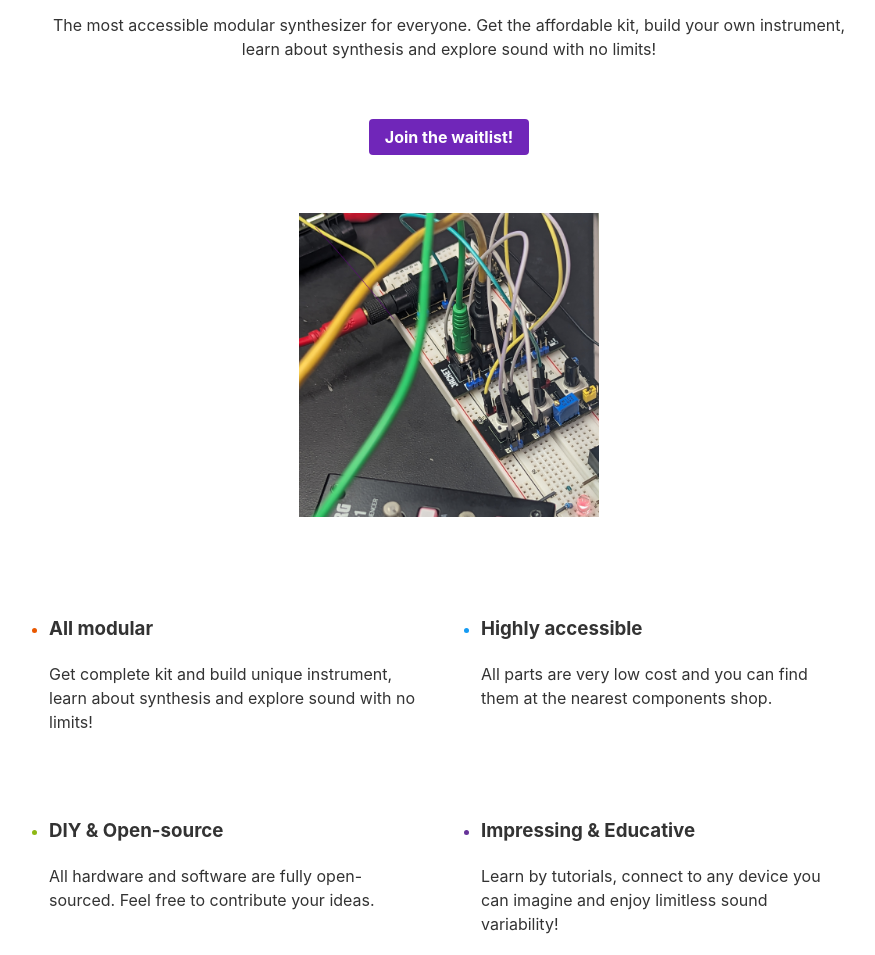
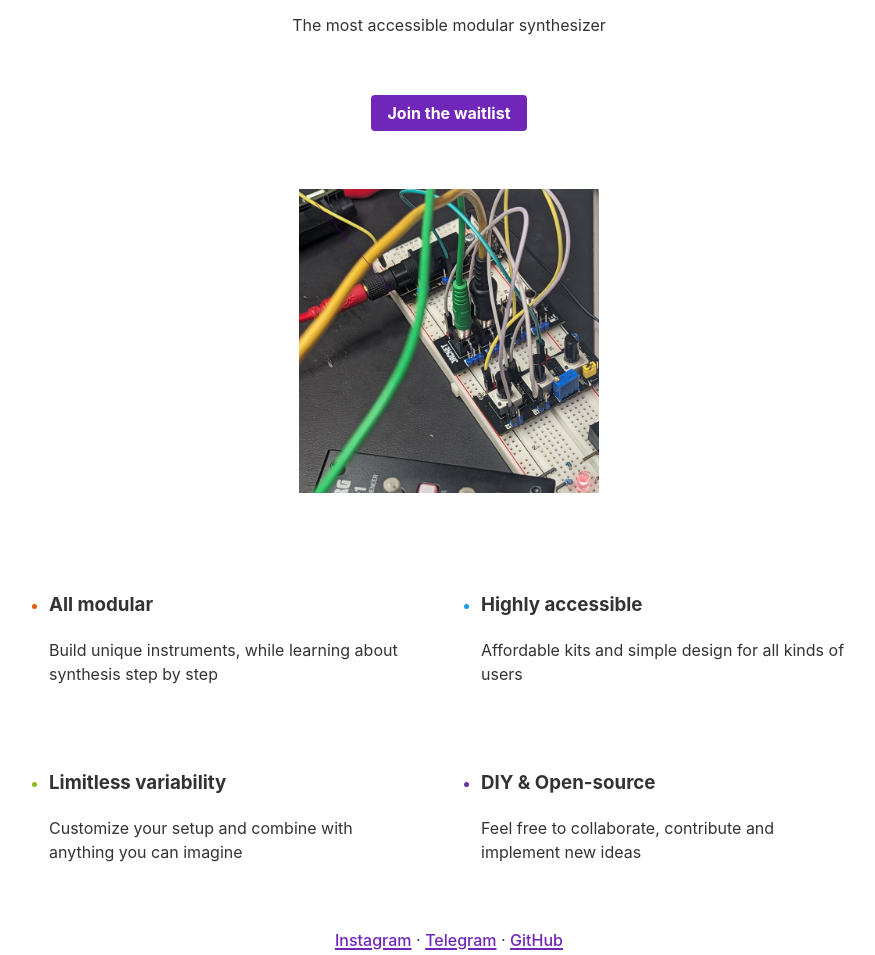
Before and after one commit to microrack/microrack.org, a Gatsby site: page / in a window 1280 px wide. Shown: the part 465-1420 px from the top of the page, without its empty margins (191-1066 px from the left). Built offline with nearby package versions, Linux system fonts and the light colour scheme; Gatsby itself is replaced by a stand-in of ours.

Commit message:
Change text content

```diff
--- a/src/pages/index.js
+++ b/src/pages/index.js
@@ -9,22 +9,22 @@ const links = [
   {
     text: "All modular",
     description:
-      "Get complete kit and build unique instrument, learn about synthesis and explore sound with no limits!",
+      "Build unique instruments, while learning about synthesis step by step",
   },
   {
     text: "Highly accessible",
     description:
-      "All parts are very low cost and you can find them at the nearest components shop.",
+      "Affordable kits and simple design for all kinds of users",
+  },
+  {
+    text: "Limitless variability",
+    description:
+      "Customize your setup and combine with anything you can imagine",
   },
   {
     text: "DIY & Open-source",
     description:
-      "All hardware and software are fully open-sourced. Feel free to contribute your ideas.",
-  },
-  {
-    text: "Impressing & Educative",
-    description:
-      "Learn by tutorials, connect to any device you can imagine and enjoy limitless sound variability!",
+      "Feel free to collaborate, contribute and implement new ideas",
   }
 ]
 const moreLinks = [
@@ -54,18 +54,18 @@ const IndexPage = () => (
         width={300}
         quality={95}
         formats={["auto", "png"]}
-        alt="microRack - accessible modular syntesizer"
+        alt="microRack - the most accessible modular syntesizer"
         style={{ marginBottom: `var(--space-3)` }}
       />
       <div className={styles.textCenter}>
-        The most accessible modular synthesizer for everyone. Get the affordable kit, build your own instrument, learn about synthesis and explore sound with no limits!
+        The most accessible modular synthesizer
       </div>
       <a
         target="_blank"
         rel="noreferrer"
         href="https://forms.gle/CgNbhLSbxbahZK8BA"
         className={styles.button}
-      >Join the waitlist!</a>
+      >Join the waitlist</a>
     </div>
 
     <div className={styles.images}>
```
